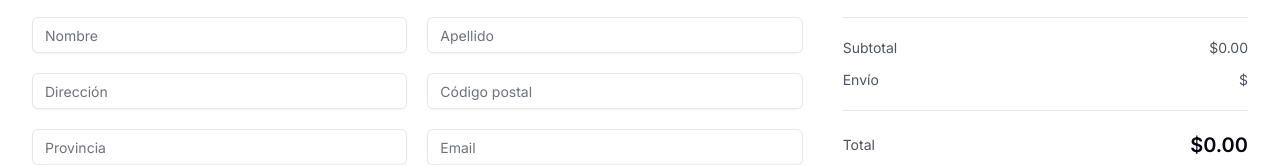
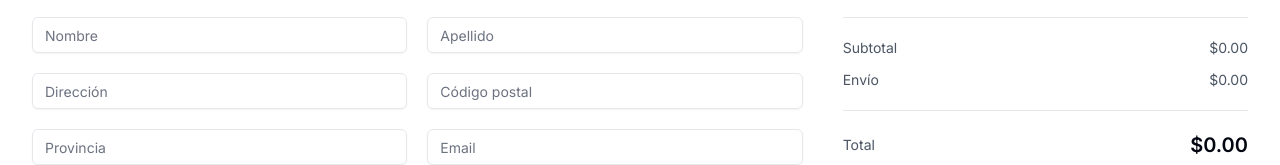
Before and after one commit to Exequielrd/eccomerce, a Next.js app: page /checkout in a window 1280 px wide. Shown: the part 219-384 px from the top of the page. Built offline with nearby package versions, Linux system fonts and the light colour scheme.

Commit message:
dev price

```diff
--- a/src/components/cart/DeliveryPrice.jsx
+++ b/src/components/cart/DeliveryPrice.jsx
@@ -3,5 +3,5 @@
 export default function DeliveryPrice() {
   const delivery = localStorage.getItem("delivery-price")
 
-  return <span>${delivery}</span>
+  return <span>${delivery || "0.00"}</span>
 }
```
